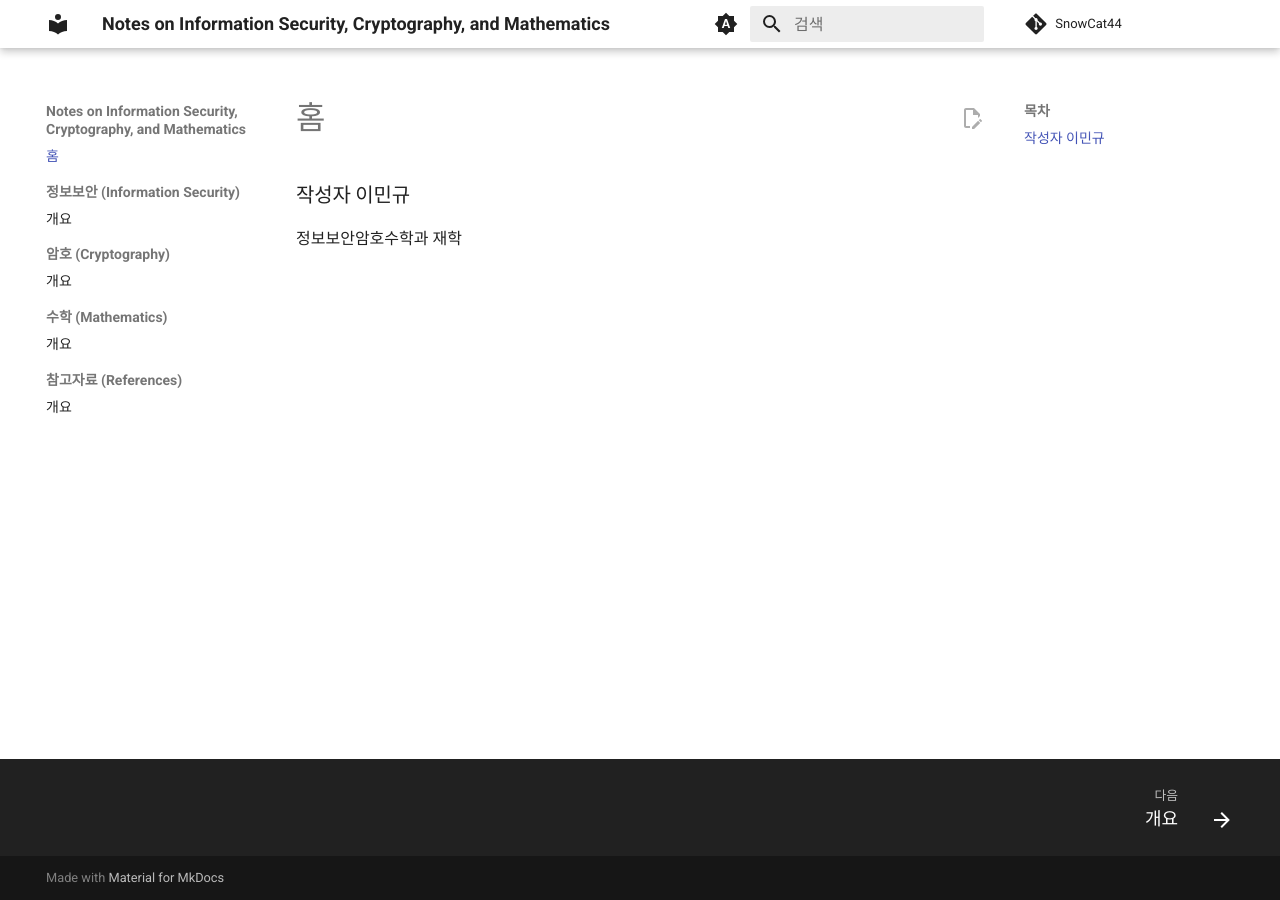
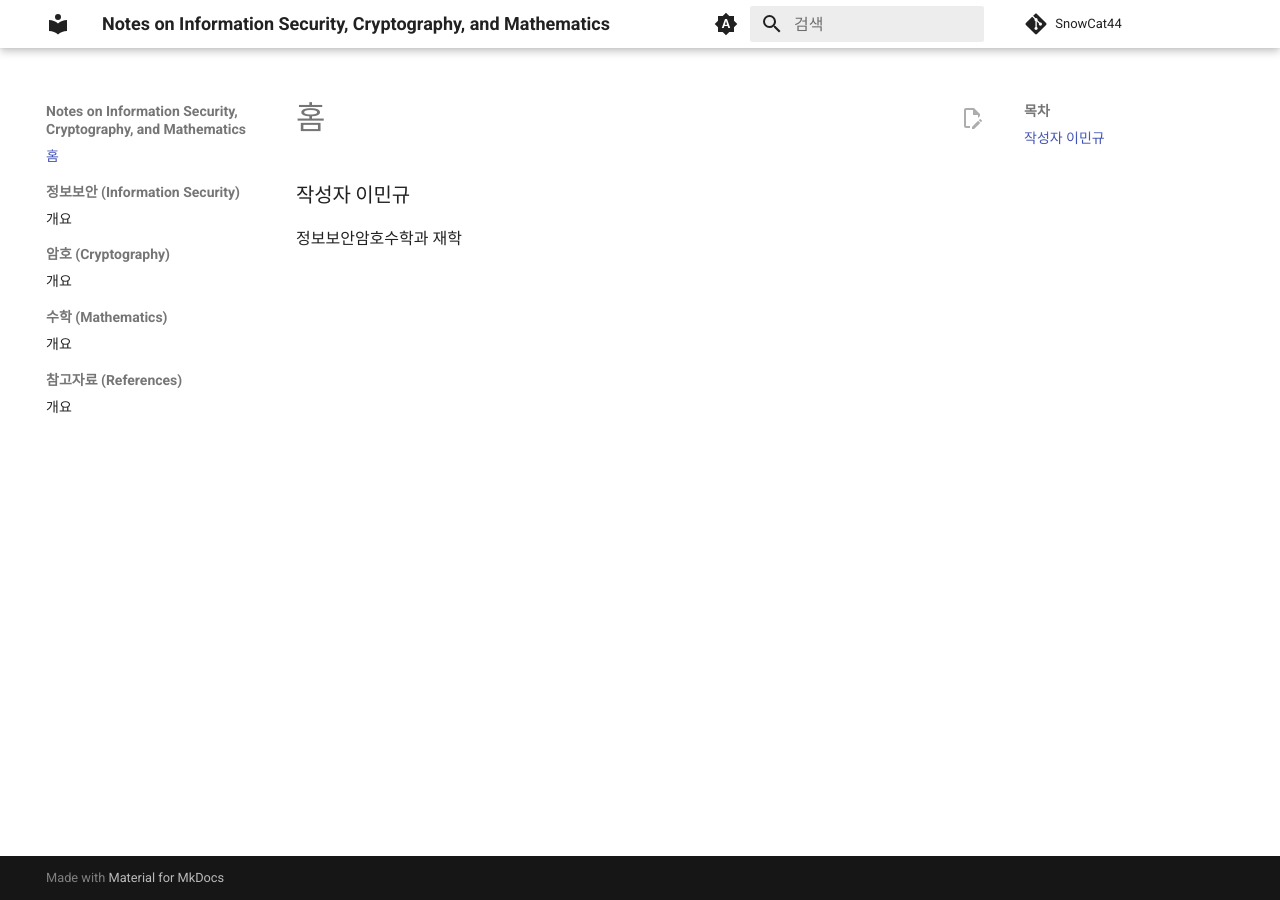
Before and after one commit to SnowCat44/Notes, an MkDocs documentation site: the page built from docs/index.md, in a window 1280 px wide. Built offline with MkDocs 1.6.1 and Material for MkDocs 9.7.7, drawn with Linux system fonts in a browser that asks for light colours; comment, search, counter and statistics services are not loaded.

Commit message:
Update mkdocs.yml

```diff
--- a/mkdocs.yml
+++ b/mkdocs.yml
@@ -16,13 +16,14 @@ edit_uri: edit/main/docs/
 theme:
   name: material
   language: ko
+  generator: false             #  "Made with Material for MkDocs" 문구 제거
   features:
     - navigation.instant       # 페이지 즉시 전환
     - navigation.tracking      # URL에 현재 위치 반영
     - navigation.sections      # 사이드바에 구역 제목 표시
     - navigation.top           # 맨 위로 버튼
-    - navigation.footer        # 이전/다음 문서 이동
-    - search.suggest           # 검색 자동완성
+    #- navigation.footer       # 이전/다음 문서 이동
+    #- search.suggest          # 검색 자동완성
     - search.highlight         # 검색어 강조
     - content.code.copy        # 코드 블록 복사 버튼
     - content.action.edit      # 각 문서 편집 링크
```
